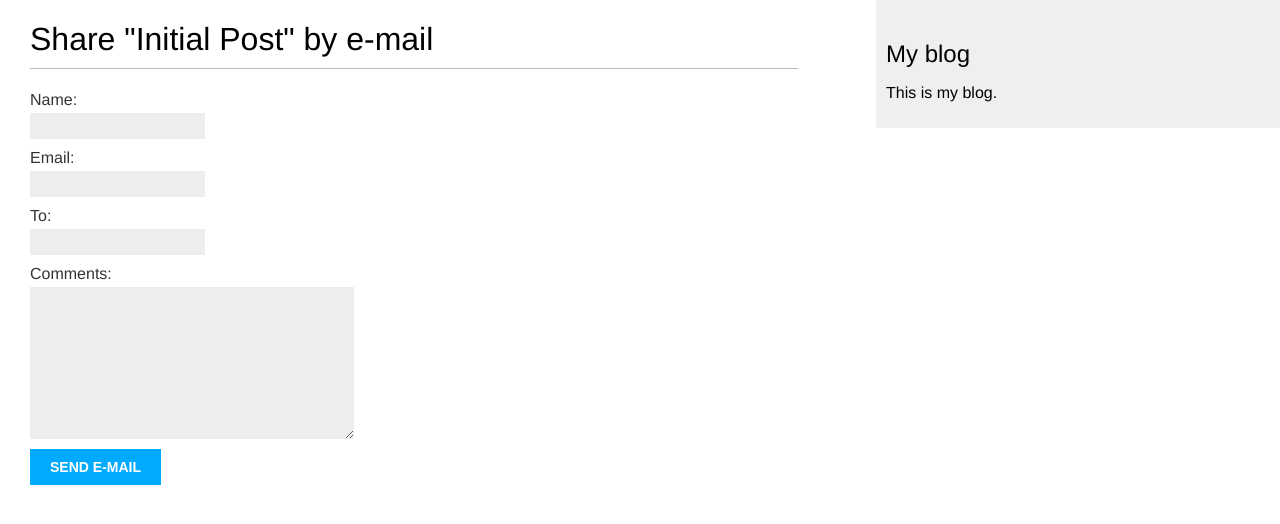
After one commit to Phanderbock/My_Projects, a Django app: page /blog/1/share/ in a window 1280 px wide. The commit adds this page. Shown: the top 524 px of the page. Run offline with Django 4.2, Linux system fonts and the light colour scheme; data comes from the database, SQL or seed files in the repository.

Commit message:
Email Share
Email share function added.

```diff
--- /dev/null
+++ b/Python/Django/mysite/blog/forms.py
@@ -0,0 +1,9 @@
+from django import forms
+
+
+class EmailPostForm(forms.Form):
+    name = forms.CharField(max_length=25)
+    email = forms.EmailField()
+    to = forms.EmailField()
+    comments = forms.CharField(required=False,
+    widget=forms.Textarea)
--- a/Python/Django/mysite/blog/templates/blog/post/detail.html
+++ b/Python/Django/mysite/blog/templates/blog/post/detail.html
@@ -6,4 +6,9 @@
  Published {{ post.publish }} by {{ post.author }}
  </p>
  {{ post.body|linebreaks }}
+ <p>
+ <a href="{% url "blog:post_share" post.id %}">
+ Share this post
+ </a>
+</p>
 {% endblock %}
--- a/Python/Django/mysite/blog/templates/blog/post/list.html
+++ b/Python/Django/mysite/blog/templates/blog/post/list.html
@@ -13,5 +13,5 @@
  </p>
  {{ post.body|truncatewords:30|linebreaks }}
  {% endfor %}
- {% include "pagination.html" with page=posts %}
+ {% include "pagination.html" with page=page_obj %}
 {% endblock %}
--- /dev/null
+++ b/Python/Django/mysite/blog/templates/blog/post/share.html
@@ -0,0 +1,18 @@
+{% extends "blog/base.html" %}
+{% block title %}Share a post{% endblock %}
+{% block content %}
+ {% if sent %}
+ <h1>E-mail successfully sent</h1>
+ <p>
+ "{{ post.title }}" was successfully sent to {{ form.cleaned_
+data.to }}.
+ </p>
+ {% else %}
+ <h1>Share "{{ post.title }}" by e-mail</h1>
+ <form method="post">
+ {{ form.as_p }}
+ {% csrf_token %}
+ <input type="submit" value="Send e-mail">
+ </form>
+ {% endif %}
+{% endblock %}
--- a/Python/Django/mysite/blog/urls.py
+++ b/Python/Django/mysite/blog/urls.py
@@ -5,8 +5,11 @@ app_name = 'blog'
 
 urlpatterns = [
     # post views
-    path('', views.post_list, name='post_list'),
+    # path('', views.post_list, name='post_list'),
+    path('', views.PostListView.as_view(), name='post_list'),
     path('<int:year>/<int:month>/<int:day>/<slug:post>/',
         views.post_detail,
         name='post_detail'),
+    path('<int:post_id>/share/',
+        views.post_share, name='post_share'),
 ]
--- a/Python/Django/mysite/blog/views.py
+++ b/Python/Django/mysite/blog/views.py
@@ -2,7 +2,17 @@ from django.shortcuts import render, get_object_or_404
 from .models import Post
 from django.core.paginator import Paginator, EmptyPage,\
                                     PageNotAnInteger
+from django.views.generic import ListView
+from .forms import EmailPostForm
+from django.core.mail import send_mail
 # Create your views here.
+
+
+class PostListView(ListView):
+    queryset = Post.published.all()
+    context_object_name = 'posts'
+    paginate_by = 3
+    template_name = 'blog/post/list.html'
 
 
 def post_list(request):
@@ -32,3 +42,29 @@ def post_detail(request, year, month, day, post):
     return render(request,
  'blog/post/detail.html',
  {'post': post})
+
+
+def post_share(request, post_id):
+    # Retrieve post by # id
+    post = get_object_or_404(Post, id=post_id, status='published')
+    sent = False
+    if request.method == 'POST':
+        # Form was submitted
+        form = EmailPostForm(request.POST)
+        if form.is_valid():
+            # Form fields passed validation
+            cd = form.cleaned_data
+            post_url = request.build_absolute_uri(
+                post.get_absolute_url())
+            subject = f"{cd['name']} recommends you read " \
+                      f"{post.title}"
+            message = f"Read {post.title} at {post_url}\n\n" \
+                      f"{cd['name']}\'s comments: {cd['comments']}"
+            send_mail(subject, message, 'admin@myblog.com',
+                    [cd['to']])
+            sent = True
+    else:
+        form = EmailPostForm()
+    return render(request, 'blog/post/share.html', {'post': post,
+                                                    'form': form,
+                                                    'sent': sent})
--- a/Python/Django/mysite/mysite/settings.py
+++ b/Python/Django/mysite/mysite/settings.py
@@ -70,6 +70,12 @@ TEMPLATES = [
 
 WSGI_APPLICATION = 'mysite.wsgi.application'
 
+EMAIL_BACKEND = 'django.core.mail.backends.console.EmailBackend'
+EMAIL_HOST = 'smtp.gmail.com'
+EMAIL_HOST_USER = 'your_account@gmail.com'
+EMAIL_HOST_PASSWORD = 'your_password'
+EMAIL_PORT = 587
+EMAIL_USE_TLS = True
 
 # Database
 # https://docs.djangoproject.com/en/4.0/ref/settings/#databases
```
